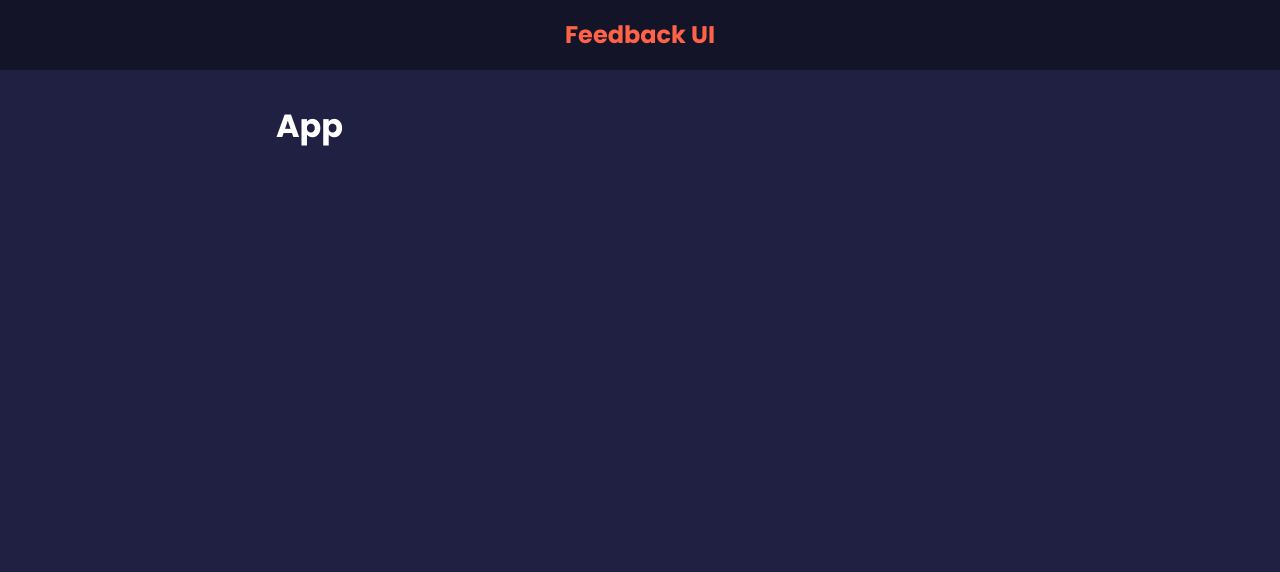
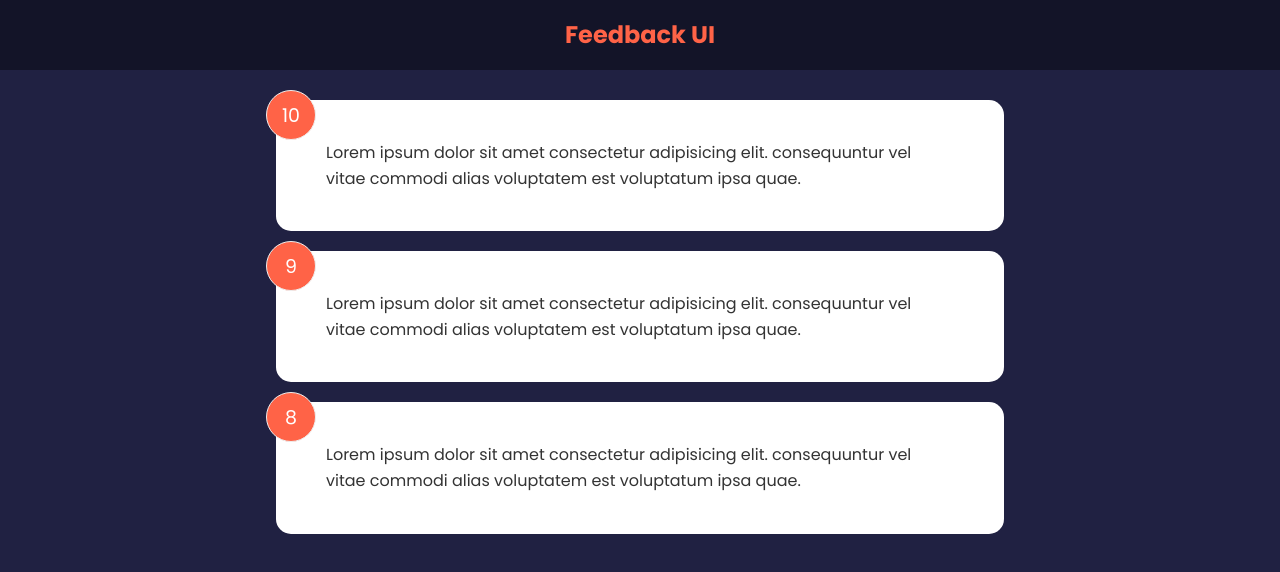
Before and after one commit to SaketKothari/feedback-app, a React (Create React App) app: page / in a window 1280 px wide. Shown: the top 572 px of the page. Built offline with nearby package versions, Linux system fonts and the light colour scheme; the HTML template or start-up script is replaced by a standard one.

Commit message:
FeedbackList component & global state

```diff
--- a/src/App.js
+++ b/src/App.js
@@ -1,11 +1,16 @@
+import { useState } from 'react';
 import Header from './components/Header';
+import FeedbackList from './components/FeedbackList';
+import FeedbackData from './data/FeedbackData';
 
 function App() {
+  const [feedback, setFeedback] = useState(FeedbackData); // app level state
+
   return (
     <>
       <Header />
       <div className="container">
-        <h1>App</h1>
+        <FeedbackList feedback={feedback} />
       </div>
     </>
   );
--- /dev/null
+++ b/src/components/FeedbackItem.jsx
@@ -0,0 +1,10 @@
+function FeedbackItem({item}) {
+    return (
+    <div className="card">
+        <div className="num-display">{item.rating}</div>
+        <div className="text-display">{item.text}</div>
+    </div>
+  );
+}
+
+export default FeedbackItem;
--- /dev/null
+++ b/src/components/FeedbackList.jsx
@@ -0,0 +1,19 @@
+import FeedbackItem from "./FeedbackItem";
+
+function FeedbackList({feedback}) {
+
+    // Check if there is feedback or it's empty
+    if(!feedback || feedback.length === 0) {
+        return <p>No Feedback Yet</p>
+    }
+
+  return (
+    <div className="feedback-list">
+        {feedback.map((item) => (
+            <FeedbackItem key={item.id} item={item} />
+        ))}
+    </div>
+  );
+}
+
+export default FeedbackList;
--- /dev/null
+++ b/src/data/FeedbackData.js
@@ -0,0 +1,19 @@
+const FeedbackData = [
+  {
+    id: 1,
+    rating: 10,
+    text: 'Lorem ipsum dolor sit amet consectetur adipisicing elit. consequuntur vel vitae commodi alias voluptatem est voluptatum ipsa quae.',
+  },
+  {
+    id: 2,
+    rating: 9,
+    text: 'Lorem ipsum dolor sit amet consectetur adipisicing elit. consequuntur vel vitae commodi alias voluptatem est voluptatum ipsa quae.',
+  },
+  {
+    id: 3,
+    rating: 8,
+    text: 'Lorem ipsum dolor sit amet consectetur adipisicing elit. consequuntur vel vitae commodi alias voluptatem est voluptatum ipsa quae.',
+  },
+];
+
+export default FeedbackData;
```
